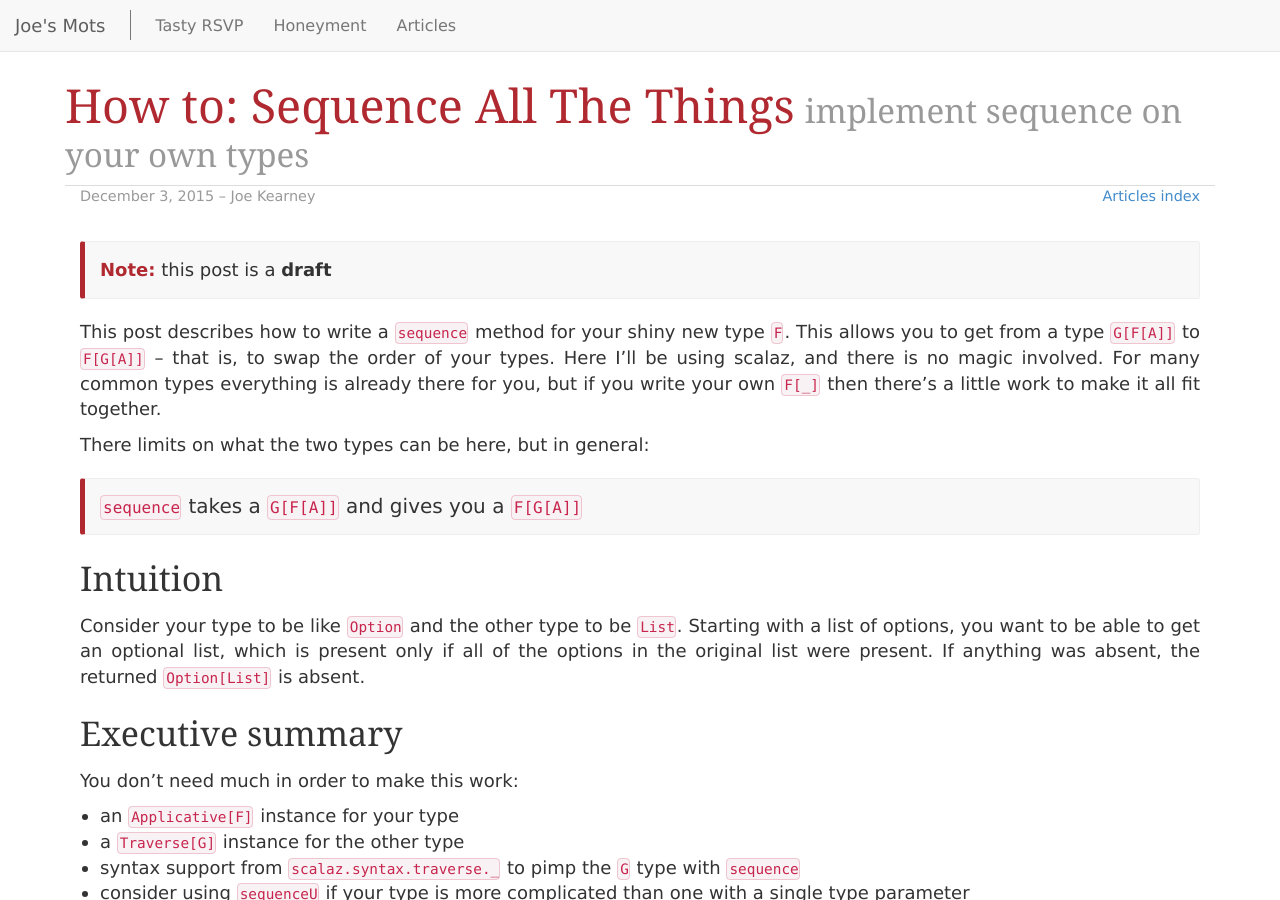
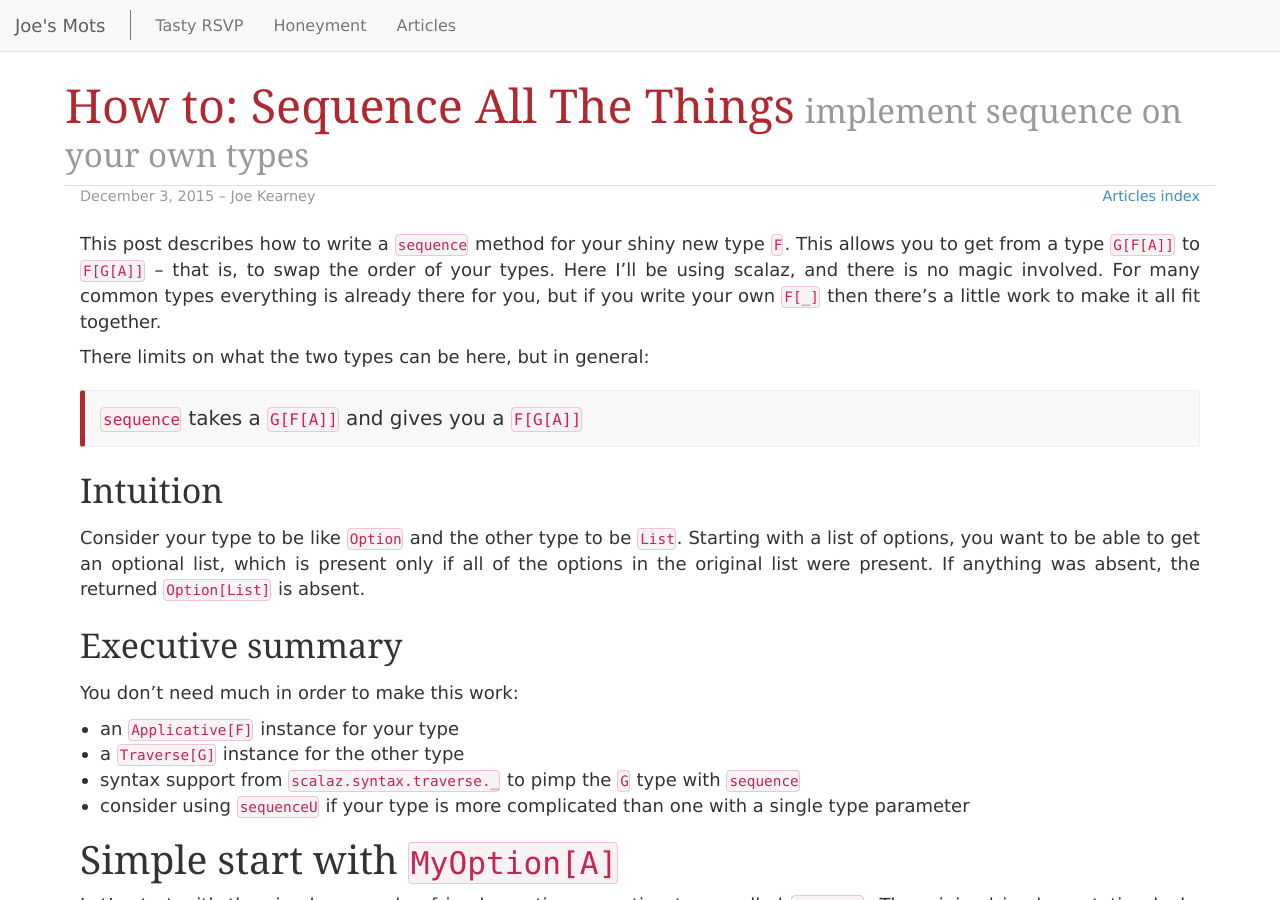
Before and after one commit to joekearney/joekearney.github.io, a Jekyll site: the page built from _posts/software/2015-12-03-sequence-all-the-things.md, in a window 1280 px wide and 900 px high. Built offline with Jekyll 4.4.1, drawn with Linux system fonts in a browser that asks for light colours; some web fonts are replaced.

Commit message:
make post non-draft

```diff
--- a/_posts/software/2015-12-03-sequence-all-the-things.md
+++ b/_posts/software/2015-12-03-sequence-all-the-things.md
@@ -8,7 +8,6 @@ tags:
 - article
 - howto
 - software
-- draft
 status: published
 type: post
 author: Joe Kearney
```
